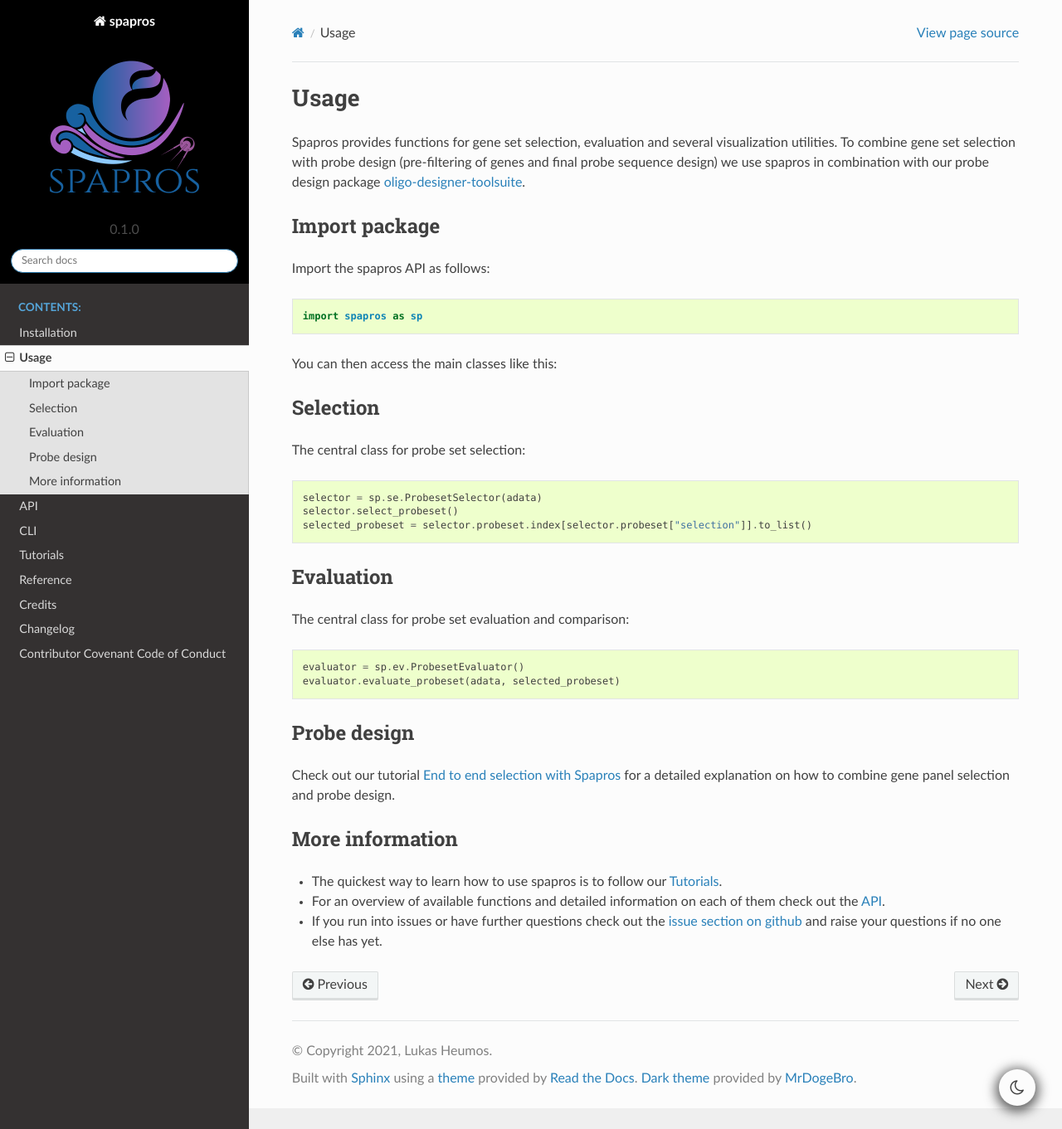
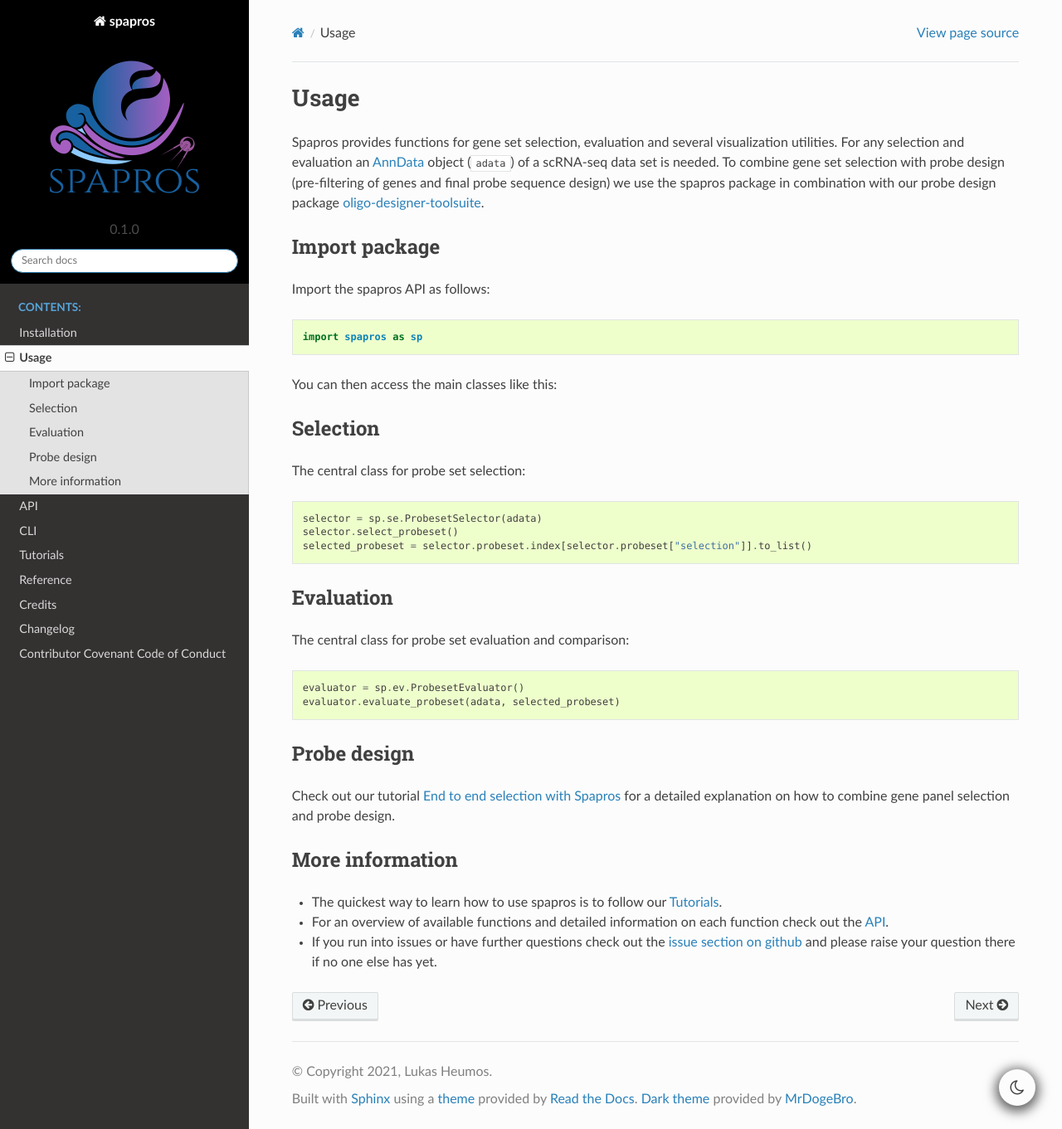
Before and after one commit to theislab/spapros, a Sphinx documentation site: the page built from docs/usage.rst, in a window 1280 px wide and 1361 px high. Shown: the whole window at 83% size. Built offline with Sphinx 7.4.7 and the Read the Docs theme 2.0.0, drawn with Linux system fonts in a browser that asks for light colours; pages that are not in the unit, such as notebooks, are missing from menus.

Commit message:
Update Usage in docs

```diff
--- a/docs/usage.rst
+++ b/docs/usage.rst
@@ -2,9 +2,11 @@
 Usage
 ******
 
-Spapros provides functions for gene set selection, evaluation and several visualization utilities. To combine gene set
-selection with probe design (pre-filtering of genes and final probe sequence design) we use spapros in combination with
-our probe design package oligo-designer-toolsuite_.
+Spapros provides functions for gene set selection, evaluation and several visualization utilities. For any selection and
+evaluation an AnnData_ object (``adata``) of a scRNA-seq data set is needed. To combine gene set selection with probe design
+(pre-filtering of genes and final probe sequence design) we use the spapros package in combination with our probe design
+package oligo-designer-toolsuite_.
+
 
 Import package
 --------------
@@ -51,15 +53,15 @@ More information
 ----------------
 
 - The quickest way to learn how to use spapros is to follow our :doc:`tutorials`.
-- For an overview of available functions and detailed information on each of them check out the :doc:`api`.
+- For an overview of available functions and detailed information on each function check out the :doc:`api`.
 - If you run into issues or have further questions check out the
-  `issue section on github <https://github.com/theislab/spapros/issues>`__ and raise your questions if no one else has
-  yet.
+  `issue section on github <https://github.com/theislab/spapros/issues>`__ and please raise your question there if no
+  one else has yet.
 
 
 
 
 
 
-
+.. _AnnData: https://anndata.readthedocs.io/en/latest/
 .. _oligo-designer-toolsuite: https://github.com/HelmholtzAI-Consultants-Munich/oligo-designer-toolsuite
```
